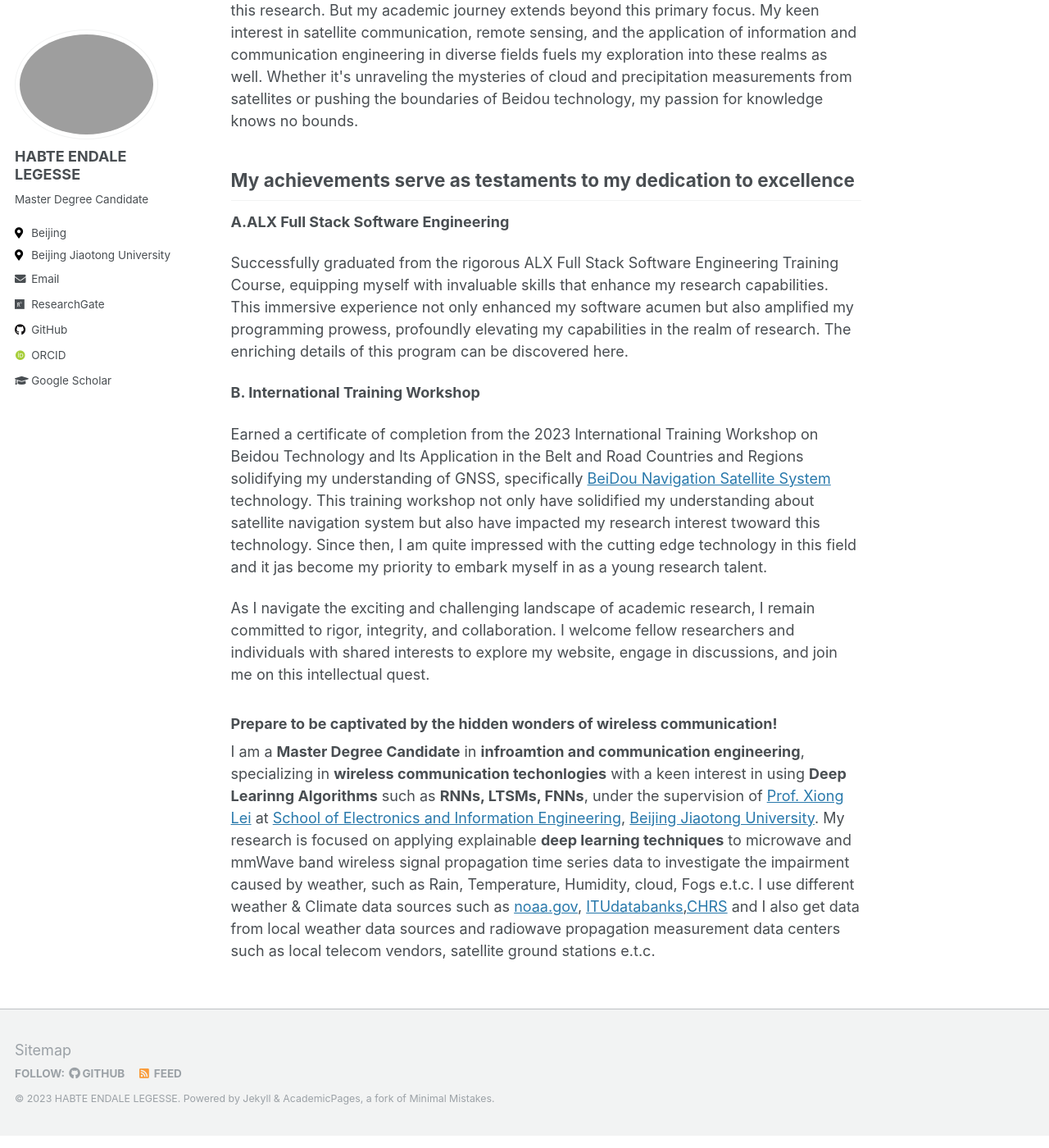
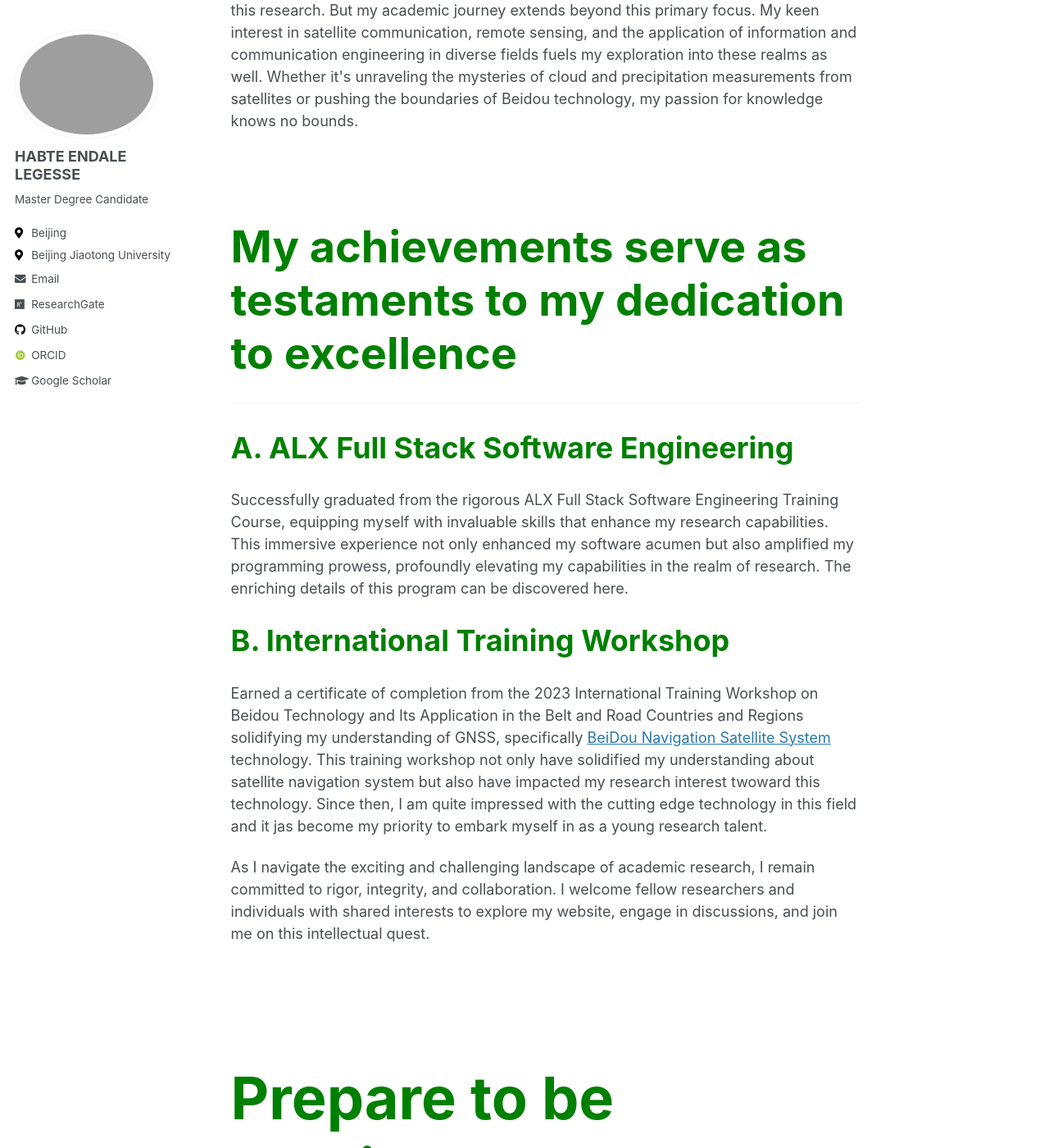
Before and after one commit to Endale24/Endale24.github.io, a Jekyll site: the page built from _pages/about.md, in a window 1280 px wide and 1400 px high, scrolled down 620 px. Shown: the whole window at 82% size. Built offline with Jekyll 4.4.1, drawn with Linux system fonts in a browser that asks for light colours; some web fonts are replaced.

Commit message:
Update about.md

```diff
--- a/_pages/about.md
+++ b/_pages/about.md
@@ -14,12 +14,10 @@
   My master's degree thesis titled as <strong>Deep Learning Based Rain Attenuation Prediction Modeling for Microwave and mmWave Band</strong> is one of the research works that I am exploring, currently investigating in collaboration with the supervision of my academic advisor <a href="https://faculty.bjtu.edu.cn/eie/8077.html">Prof. Xiong Lei</a>. The above mentioned data sources are the main data sources of this research.
 
   But my academic journey extends beyond this primary focus. My keen interest in satellite communication, remote sensing, and the application of information and communication engineering in diverse fields fuels my exploration into these realms as well. Whether it's unraveling the mysteries of cloud and precipitation measurements from satellites or pushing the boundaries of Beidou technology, my passion for knowledge knows no bounds.</p>
-  <h2>My achievements serve as testaments to my dedication to excellence</h2>
-  <strong>A.ALX Full Stack Software Engineering </strong>
+  <h2 style="color: green; font-size: 3em;">My achievements serve as testaments to my dedication to excellence</h2>
+  <strong style="color: green; font-size: 2em;">A. ALX Full Stack Software Engineering </strong>
   <p>Successfully graduated from the rigorous ALX Full Stack Software Engineering Training Course, equipping myself with invaluable skills that enhance my research capabilities. This immersive experience not only enhanced my software acumen but also amplified my programming prowess, profoundly elevating my capabilities in the realm of research. The enriching details of this program can be discovered here.</p>
-  <strong>B. International Training Workshop </strong>
+  <strong style="color: green; font-size: 2em;">B. International Training Workshop </strong>
   <p>Earned a certificate of completion from the 2023 International Training Workshop on Beidou Technology and Its Application in the Belt and Road Countries and Regions solidifying my understanding of GNSS, specifically <a href="http://en.beidou.gov.cn/SYSTEMS/System/">BeiDou Navigation Satellite System</a> technology. This training workshop not only have solidified my understanding about satellite navigation system but also have impacted my research interest twoward this technology. Since then, I am quite impressed with the cutting edge technology in this field and it jas become my priority to embark myself in as a young research talent. </p>
   <p>As I navigate the exciting and challenging landscape of academic research, I remain committed to rigor, integrity, and collaboration. I welcome fellow researchers and individuals with shared interests to explore my website, engage in discussions, and join me on this intellectual quest.</p>
-   <h3>Prepare to be captivated by the hidden wonders of wireless communication!</h3>
-
-  I am a **Master Degree Candidate** in **infroamtion and communication engineering**, specializing in **wireless communication techonlogies** with a keen interest in using **Deep Learinng Algorithms** such as **RNNs, LTSMs, FNNs**, under the supervision of [Prof. Xiong Lei](https://ieeexplore.ieee.org/author/37672697600) at [School of Electronics and Information Engineering](http://en.eie.bjtu.edu.cn/), [Beijing Jiaotong University](http://en.njtu.edu.cn/). My research is focused on applying explainable **deep learning techniques** to microwave and mmWave band wireless signal propagation time series data to investigate the impairment caused by weather, such as Rain, Temperature, Humidity, cloud, Fogs e.t.c. I use different weather & Climate data sources such as [noaa.gov](https://www.noaa.gov/tools-and-resources/weather-and-climate-resources), [ITUdatabanks](https://www.itu.int/en/ITU-R/study-groups/rsg3/Pages/dtbank-dbsg3.aspx),[CHRS](https://chrs.web.uci.edu/) and I also get data from local weather data sources and radiowave propagation measurement data centers such as local telecom vendors, satellite ground stations e.t.c.
+ <h3 style="color: green; font-size: 4em;">Prepare to be captivated by the hidden wonders of wireless communication!</h3>
```
